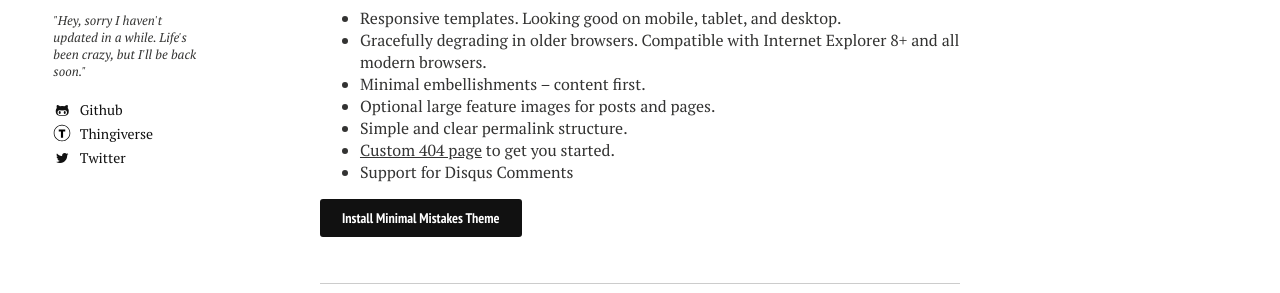
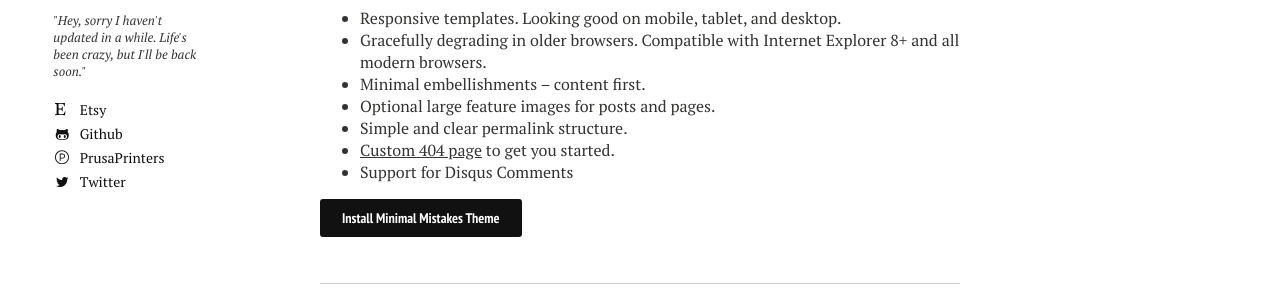
Before and after one commit to Billiam/billiam.org, a Jekyll site: the page built from about/index.md, in a window 1280 px wide. Shown: the part 560-853 px from the top of the page. Built offline with Jekyll 4.4.1, drawn with Linux system fonts in a browser that asks for light colours; nearby versions of some CDN libraries.

Commit message:
Update sidebar links

```diff
--- a/_config.yml
+++ b/_config.yml
@@ -65,7 +65,9 @@
   soundcloud: #username
   weibo: #username
   flickr: #username
-  thingiverse: billiamthesecond
+  thingiverse: #billiamthesecond
+  prusa: 23599-billiam
+  etsy: QuiteKeen
 
 include: [".htaccess"]
 exclude: ["vendor", "lib", "config.rb", "Capfile", "config", "log", "Rakefile", "Rakefile.rb", "tmp", "less", "*.sublime-project", "*.sublime-workspace", "test", "spec", "Gruntfile.js", "package.json", "node_modules", "Gemfile", "Gemfile.lock", "LICENSE", "README.md"]
--- a/_includes/_author-bio.html
+++ b/_includes/_author-bio.html
@@ -13,11 +13,18 @@
   <h3 itemprop="name">{{ author.name }}</h3>
   <p>{{ author.bio }}</p>
   {% if author.email %}<a href="mailto:{{ author.email }}" class="author-social" target="_blank"><i class="fa fa-fw fa-envelope-square"></i> Email</a>{% endif %}
+  {% if author.etsy %}<a href="https://www.etsy.com/shop/{{ author.etsy }}" class="author-social" target="_blank"><i class="fa fa-fw">
+  <svg style="vertical-align:middle;width:14px;" viewBox="0 0 512 512"><path d="M384 348c-1.75 10.75-13.75 110-15.5 132-117.879-4.299-219.895-4.743-368.5 0v-25.5c45.457-8.948 60.627-8.019 61-35.25 1.793-72.322 3.524-244.143 0-322-1.029-28.46-12.13-26.765-61-36v-25.5c73.886 2.358 255.933 8.551 362.999-3.75-3.5 38.25-7.75 126.5-7.75 126.5H332C320.947 115.665 313.241 68 277.25 68h-137c-10.25 0-10.75 3.5-10.75 9.75V241.5c58 .5 88.5-2.5 88.5-2.5 29.77-.951 27.56-8.502 40.75-65.251h25.75c-4.407 101.351-3.91 61.829-1.75 160.25H257c-9.155-40.086-9.065-61.045-39.501-61.5 0 0-21.5-2-88-2v139c0 26 14.25 38.25 44.25 38.25H263c63.636 0 66.564-24.996 98.751-99.75H384z" class=""></path></svg>
+</i> Etsy</a>{% endif %}
   {% if author.github %}<a href="http://github.com/{{ author.github }}" class="author-social" target="_blank"><i class="fa fa-fw fa-github-alt"></i> Github</a>{% endif %}
   {% if author.thingiverse %}<a href="http://www.thingiverse.com/{{ author.thingiverse}}/about" class="author-social" target="_blank">
   <i class="fa fa-fw">
   <svg style="vertical-align:middle" xmlns="http://www.w3.org/2000/svg" viewBox="0 0 50 50"><path d="M25 2C12.31 2 2 12.31 2 25s10.31 23 23 23 23-10.31 23-23S37.69 2 25 2zm0 2c11.61 0 21 9.39 21 21s-9.39 21-21 21S4 36.61 4 25 13.39 4 25 4zm-9 11v6h6v17h6V21h6v-6H16z"/></svg></i>
   Thingiverse</a>{% endif %}
+  {% if author.prusa %}<a href="https://www.prusaprinters.org/social/{{ author.prusa}}/prints" class="author-social" target="_blank">
+  <i class="fa fa-fw">
+    <svg style="vertical-align:middle;width:14px;" viewBox="0 0 496 512"><path fill="currentColor" d="M268.1 127.91H176c-4.42 0-8 3.58-8 8v240c0 4.42 3.58 8 8 8h16c4.42 0 8-3.58 8-8v-72h72c51.43 0 92.68-44.32 87.57-96.78-4.45-45.71-45.54-79.22-91.47-79.22zm3.9 144h-72v-112h72c30.88 0 56 25.12 56 56s-25.12 56-56 56zM248 8C111.03 8 0 119.03 0 256s111.03 248 248 248 248-111.03 248-248S384.97 8 248 8zm0 464c-119.1 0-216-96.9-216-216S128.9 40 248 40s216 96.9 216 216-96.9 216-216 216z" class=""></path></svg>
+  </i> PrusaPrinters</a>{% endif %}
   {% if author.twitter %}<a href="http://twitter.com/{{ author.twitter }}" class="author-social" target="_blank"><i class="fa fa-fw fa-twitter"></i> Twitter</a>{% endif %}
   {% if author.facebook %}<a href="http://facebook.com/{{ author.facebook }}" class="author-social" target="_blank"><i class="fa fa-fw fa-facebook-square"></i> Facebook</a>{% endif %}
   {% if author.google.plus %}<a href="http://plus.google.com/+{{ author.google.plus }}" class="author-social" target="_blank"><i class="fa fa-fw fa-google-plus-square"></i> Google+</a>{% endif %}
```
